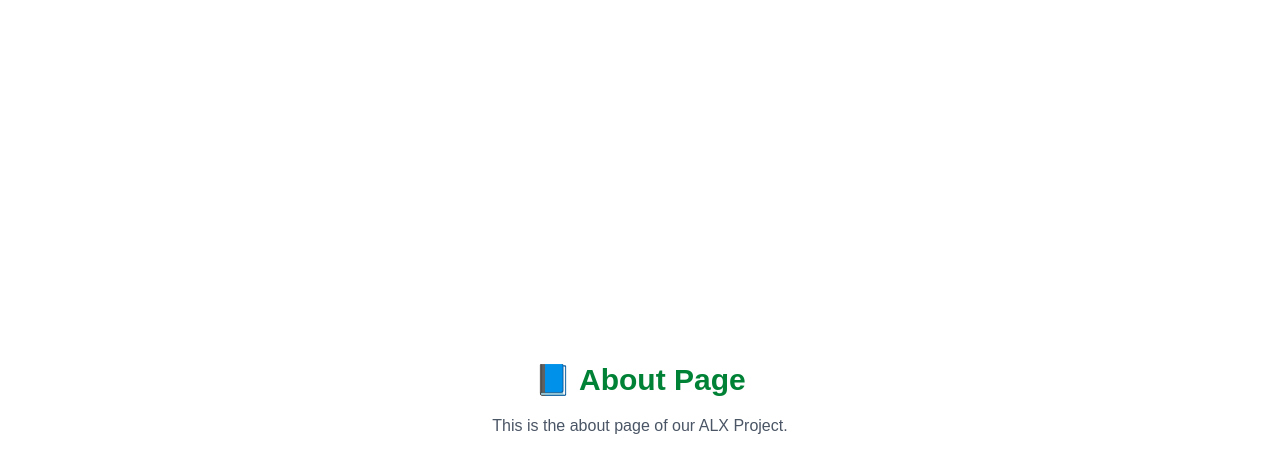
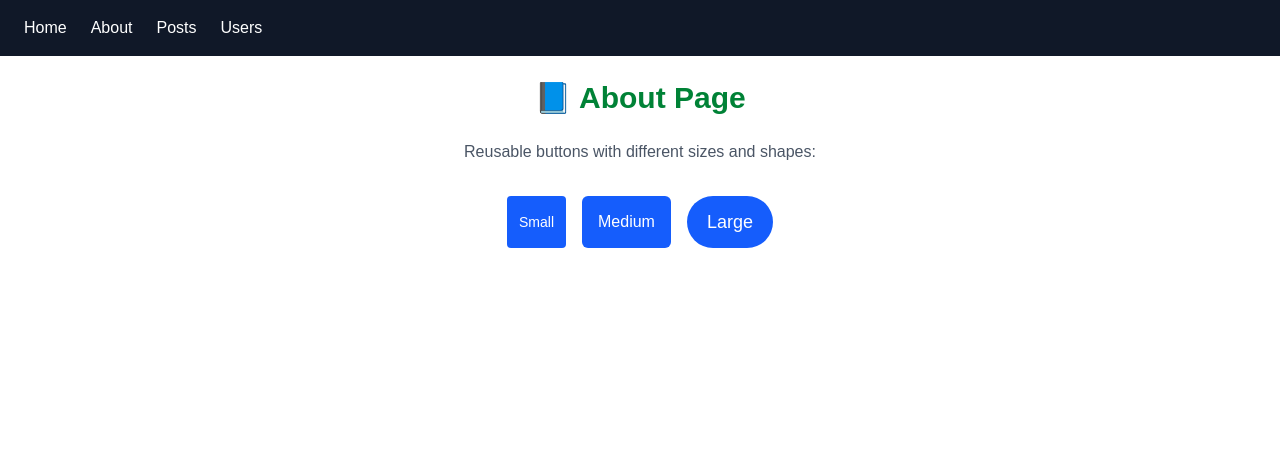
Before and after one commit to Allen-Tanaka/alx-project-0x02-setup, a Next.js app in the folder alx-project-0x02/: page /about in a window 1280 px wide. Shown: the top 472 px of the page. Built offline with nearby package versions, Linux system fonts and the light colour scheme.

Commit message:
Reusable button component

```diff
--- /dev/null
+++ b/alx-project-0x02/components/common/Button.tsx
@@ -0,0 +1,18 @@
+import { ButtonProps } from '../../interfaces';
+
+export default function Button({ label, size = 'medium', shape = 'rounded-md', onClick }: ButtonProps) {
+  const sizeClasses = {
+    small: 'px-3 py-1 text-sm',
+    medium: 'px-4 py-2 text-base',
+    large: 'px-5 py-3 text-lg',
+  };
+
+  return (
+    <button
+      onClick={onClick}
+      className={`bg-blue-600 text-white ${sizeClasses[size]} ${shape} hover:bg-blue-700 transition`}
+    >
+      {label}
+    </button>
+  );
+}
--- a/alx-project-0x02/interfaces/index.ts
+++ b/alx-project-0x02/interfaces/index.ts
@@ -2,3 +2,9 @@
   title: string;
   content: string;
 }
+export interface ButtonProps {
+  label: string;
+  size?: 'small' | 'medium' | 'large';
+  shape?: 'rounded-sm' | 'rounded-md' | 'rounded-full';
+  onClick?: () => void;
+}
--- a/alx-project-0x02/pages/about.tsx
+++ b/alx-project-0x02/pages/about.tsx
@@ -1,5 +1,6 @@
 import Head from 'next/head';
 import Header from '../components/layout/Header';
+import Button from '../components/common/Button';
 
 export default function About() {
   return (
@@ -7,9 +8,15 @@
       <Head>
         <title>About - ALX Project 02</title>
       </Head>
-      <main className="min-h-screen flex flex-col items-center justify-center bg-white">
-        <h1 className="text-3xl font-semibold text-green-700">📘 About Page</h1>
-        <p className="mt-4 text-gray-600">This is the about page of our ALX Project.</p>
+      <Header />
+      <main className="min-h-screen p-6 bg-white text-center">
+        <h1 className="text-3xl font-bold text-green-700 mb-6">📘 About Page</h1>
+        <p className="text-gray-600 mb-8">Reusable buttons with different sizes and shapes:</p>
+        <div className="flex justify-center gap-4 flex-wrap">
+          <Button label="Small" size="small" shape="rounded-sm" />
+          <Button label="Medium" size="medium" shape="rounded-md" />
+          <Button label="Large" size="large" shape="rounded-full" />
+        </div>
       </main>
     </>
   );
```
